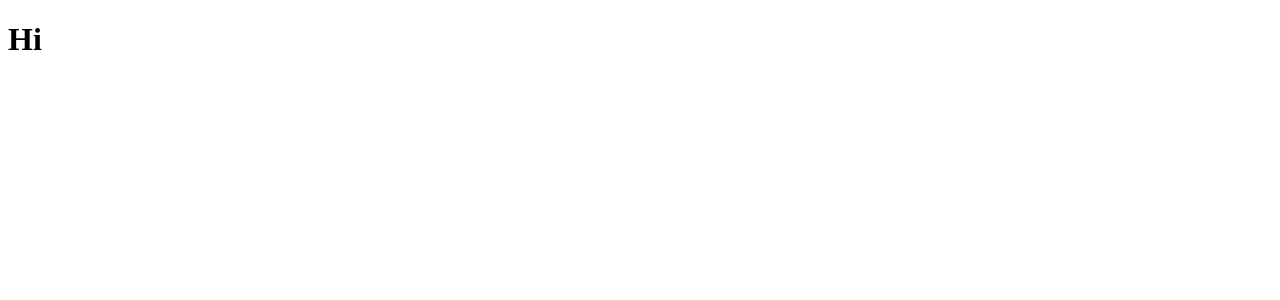
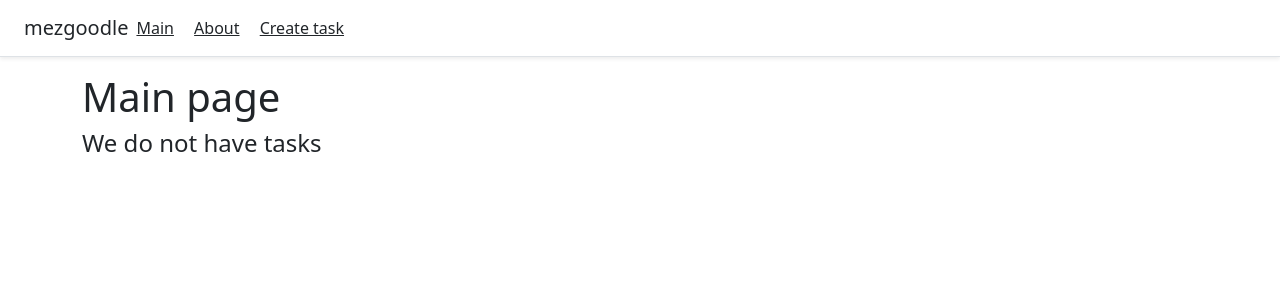
Before and after one commit to mezgoodle/recipes-book, a Django app: page / in a window 1280 px wide. Before the commit the part shown is almost empty. Shown: the top 300 px of the page. Run offline with Django 4.2, Linux system fonts and the light colour scheme.

Commit message:
Implement templates

```diff
--- /dev/null
+++ b/recipes/dashboard/templates/dashboard/base.html
@@ -0,0 +1,24 @@
+<!DOCTYPE html>
+<html lang="en">
+<head>
+    <meta charset="UTF-8">
+    <meta name="viewport" content="width=device-width, initial-scale=1.0">
+    <title>{% block title %}Hello{% endblock %}</title>
+    <link href="https://cdn.jsdelivr.net/npm/bootstrap@5.0.2/dist/css/bootstrap.min.css" rel="stylesheet">
+</head>
+<body>
+    <div class="d-flex flex-column flex-md-row align-items-center p-3 px-md-4 mb-3 bg-white border-bottom shadow-sm">
+        <h5 class="my-0 mr-md-auto font-weight-normal">mezgoodle</h5>
+        <nav class="my-2 my-md-0 mr-md-3">
+          <a class="p-2 text-dark" href="{% url 'index' %}">Main</a>
+          <a class="p-2 text-dark" href="#">About</a>
+          <a class="p-2 text-dark" href="#">Create task</a>
+        </nav>
+    </div>
+    <div class="container">
+        {% block content %}
+
+        {% endblock %}
+    </div>
+</body>
+</html>
--- a/recipes/dashboard/templates/dashboard/index.html
+++ b/recipes/dashboard/templates/dashboard/index.html
@@ -1,12 +1,16 @@
-<!DOCTYPE html>
-<html lang="en">
-<head>
-    <meta charset="UTF-8">
-    <meta http-equiv="X-UA-Compatible" content="IE=edge">
-    <meta name="viewport" content="width=device-width, initial-scale=1.0">
-    <title>Document</title>
-</head>
-<body>
-    <h1>Hi</h1>
-</body>
-</html>
+{% extends 'dashboard/base.html' %}
+
+{% block title %}Main page{% endblock %}
+{% block content %}
+    <h1>Main page</h1>
+    {% if tasks %}
+        {% for task in tasks %}
+            <div class="alert alert-success mt-2">
+                <h3>{{task.title}}</h3>
+                <p>{{task.task}}</p>
+            </div>
+        {% endfor %}
+    {% else %}
+        <h4>We do not have tasks</h4>
+    {% endif %}
+{% endblock %}
```
